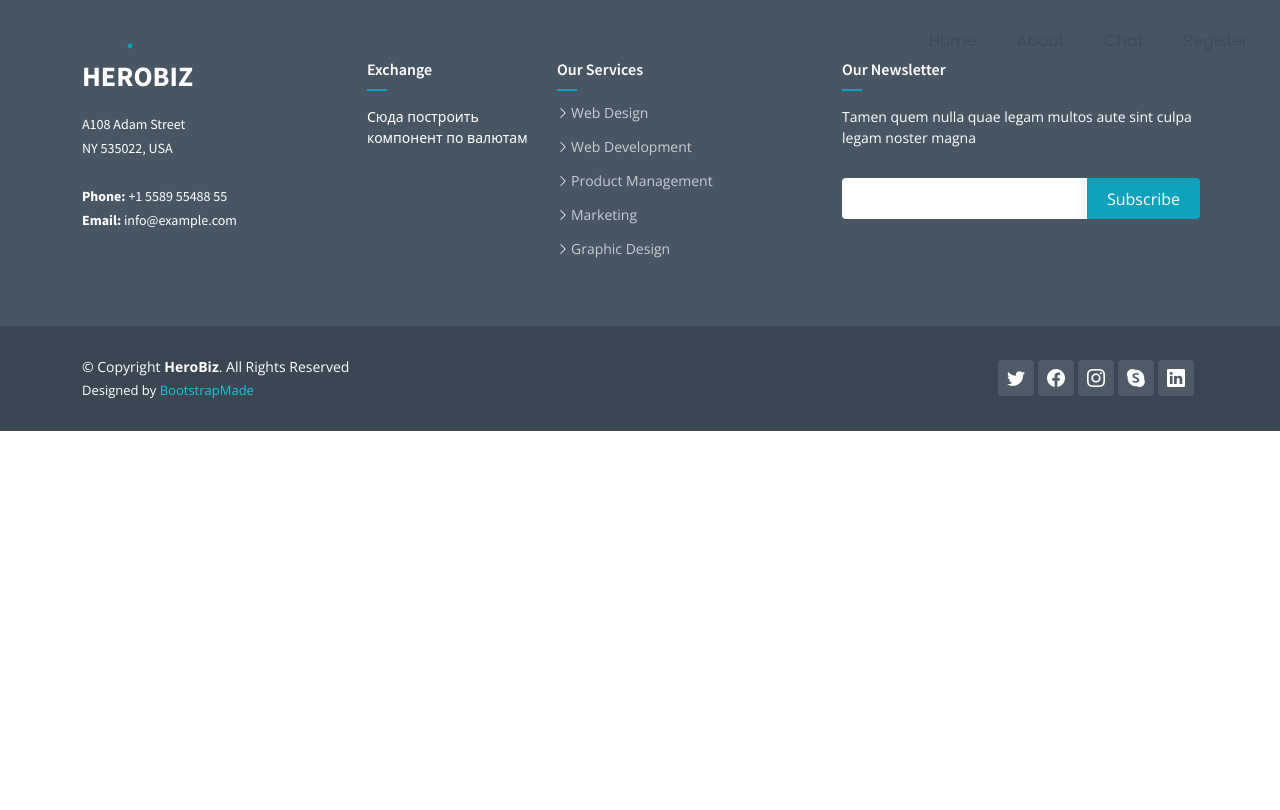
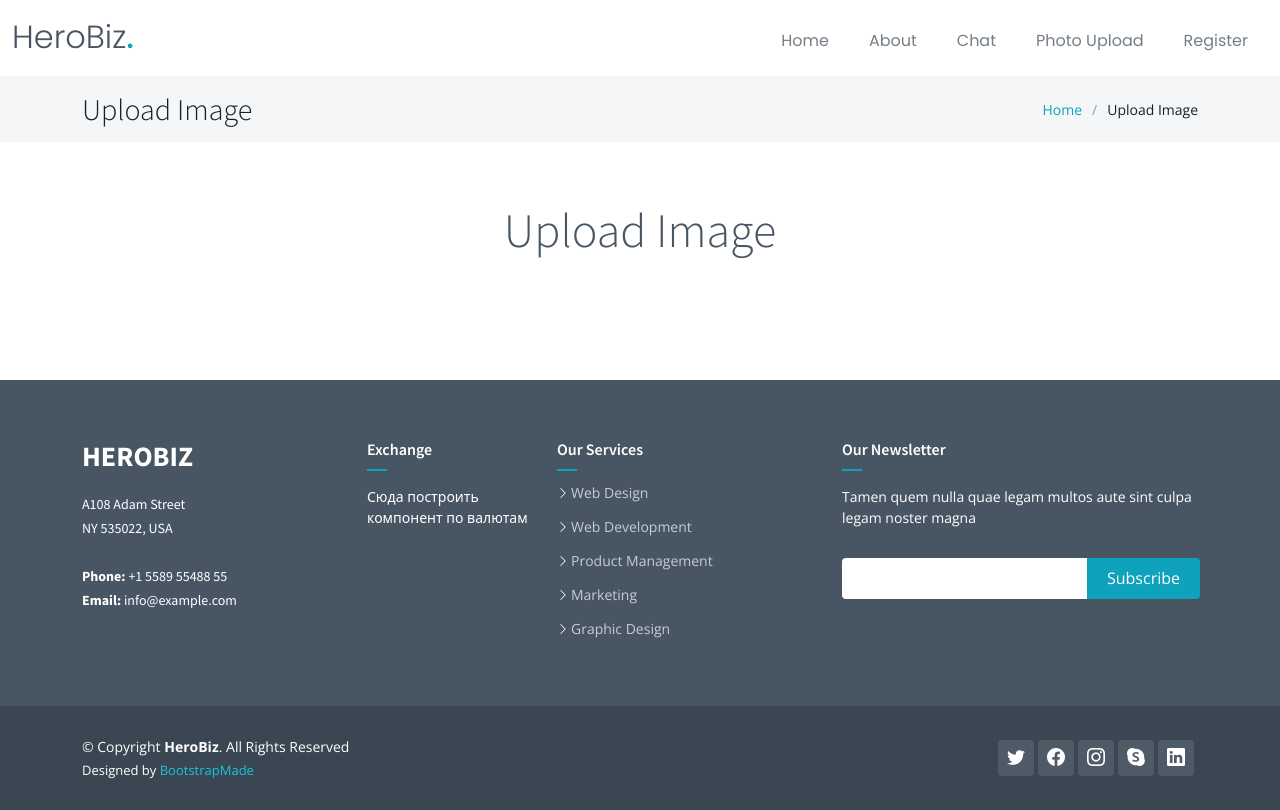
Before and after one commit to ninydev/pv121, a Vue app in the folder full_stack/front_vue/: page /photoUpload in a window 1280 px wide. Built offline with nearby package versions, Linux system fonts and the light colour scheme; no server answers.

Commit message:
Upload file

```diff
--- a/full_stack/front_vue/src/layout/SiteHeader.vue
+++ b/full_stack/front_vue/src/layout/SiteHeader.vue
@@ -18,6 +18,7 @@ const authStore = useAuthStore()
           <li><RouterLink to="/">Home</RouterLink></li>
           <li><RouterLink to="/about">About</RouterLink></li>
           <li><RouterLink to="/chat">Chat</RouterLink></li>
+          <li><RouterLink to="/photoUpload">Photo Upload</RouterLink></li>
           <li v-if="!authStore.isLogin"><RouterLink to="/register">Register</RouterLink></li>
           <li v-else>Logout</li>
         </ul>
--- a/full_stack/front_vue/src/router/index.js
+++ b/full_stack/front_vue/src/router/index.js
@@ -26,6 +26,11 @@ const router = createRouter({
       path: '/chat',
       name: 'chat',
       component:() => import('../views/ChatView.vue')
+    },
+    {
+      path: '/photoUpload',
+      name: 'photoUpload',
+      component:() => import('../views/PhotoUploadView.vue')
     }
   ]
 })
--- /dev/null
+++ b/full_stack/front_vue/src/views/PhotoUploadView.vue
@@ -0,0 +1,30 @@
+<script setup>
+
+import SiteBreadcrumbs from "@/layout/SiteBreadcrumbs.vue";
+const pageTitle = "Upload Image"
+</script>
+
+<template>
+  <!-- передача параметра pageTitle (props) в секцию - аналог ViewData  -->
+  <SiteBreadcrumbs :pageTitle=pageTitle></SiteBreadcrumbs>
+  <!-- ======= Blog Section ======= -->
+  <section class="inner-page">
+    <div class="container">
+
+      <div class="section-header">
+        <h2>{{pageTitle}}</h2>
+      </div>
+
+      <div>
+
+      </div>
+
+    </div>
+  </section><!-- End Inner Page -->
+
+
+</template>
+
+<style scoped>
+
+</style>
```
